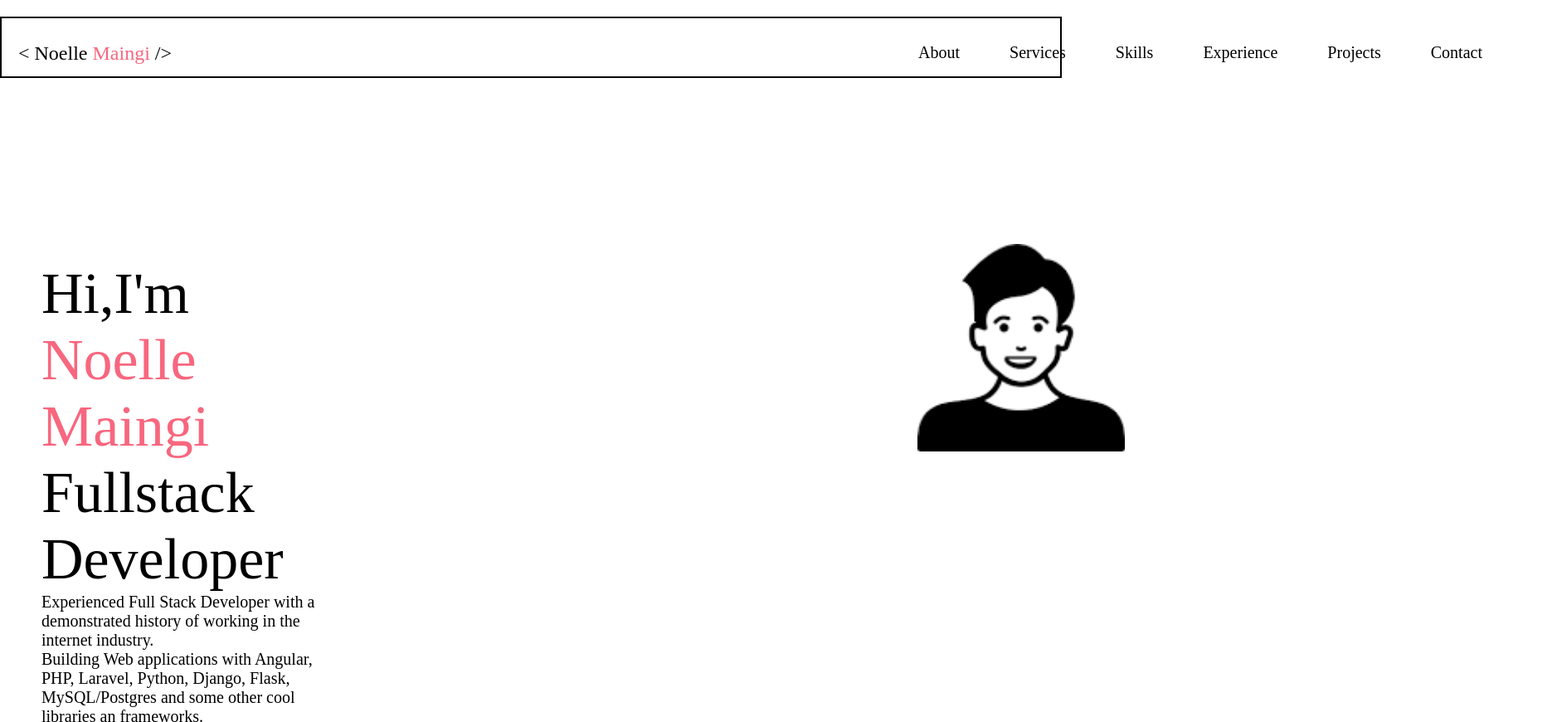
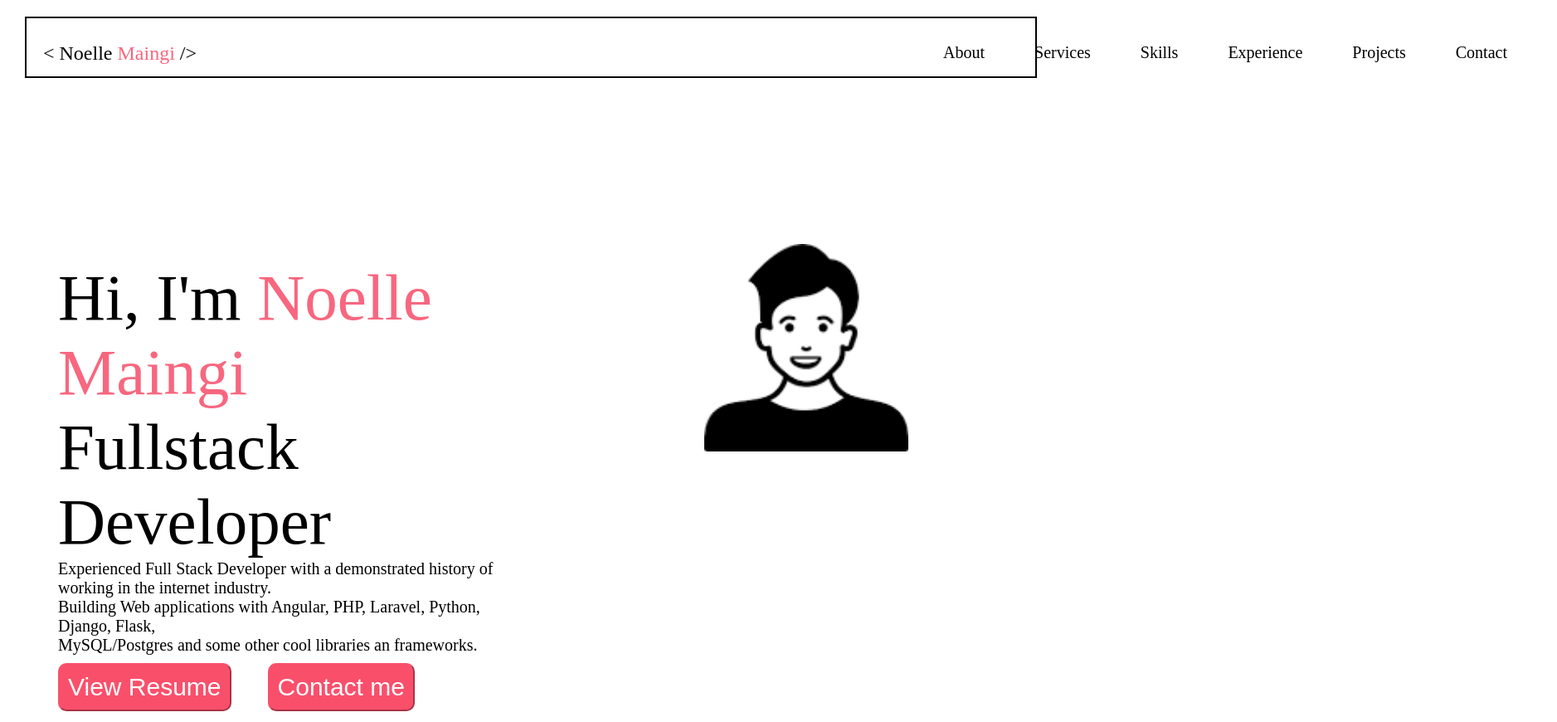
Before and after one commit to Noelle-Wavinya-Maingi/Day-7portfolio, a plain HTML site: page index.html in a window 1280 px wide. Shown: the top 870 px of the page at 83% size, 1877 px wide, since content can reach past the window. Drawn offline with Linux system fonts and the light colour scheme.

Commit message:
Added position css

```diff
--- a/css/style.css
+++ b/css/style.css
@@ -10,8 +10,7 @@ body {
   text-decoration: none;
   border: solid 2px black;
   padding: 14px 0;
-  margin-top: 20px;
-  margin-right: 3opx;
+  margin: 20px 30px 0 30px;
 }
 
 nav ul {
@@ -41,12 +40,12 @@ a {
 }
 
 .para {
-  font-size: 70px;
+  font-size: 79px;
 }
 
 .row {
   display: flex;
-  margin-top: 200px;
+  margin: 200px 0 0 20px;
 }
 
 .column1 {
@@ -58,7 +57,9 @@ a {
   position: static;
   display: flex;
   flex: 50%;
-  margin-left: 700px;
+  margin-left: 240px;
+  width: 250px;
+  height: 250px;
 }
 
 p {
--- a/index.html
+++ b/index.html
@@ -46,8 +46,8 @@
         <div class="column1">
             <p>
                 <span class="para">
-                    Hi,I'm <span class="John">Noelle Maingi</span> <br />Fullstack
-                    Developer</span>
+                    Hi, I'm <span class="John">Noelle Maingi</span> <br />Fullstack
+                    Developer</span><br>
                 Experienced Full Stack Developer with a demonstrated history of
                 working in the internet industry. <br />Building Web applications with
                 Angular, PHP, Laravel, Python, Django, Flask, <br />MySQL/Postgres and
@@ -57,14 +57,14 @@
             <button>View Resume</button>
             <button>Contact me</button><br />
             <div class="social">
-                <img class="image" src="./img/iconfinder_social_github_211904.svg" alt="git" />
+                <img class="image" src="./img/iconfinder_social_github_211904.svg" />
                 <img class="image" src="./img/iconfinder_linkedin_business_network_social_367593.svg" />
                 <img class="image" src="./img/iconfinder_twitter_bird_104501.svg" />
                 <img class="image" src="./img/iconfinder_google_843776.svg" />
             </div>
         </div>
         <div class="column">
-            <img src="./img/download.png" alt="person" style="width: 250px; height: 250px" />
+            <img src="./img/download.png" alt="person" />
         </div>
     </div>
 </body>
```
